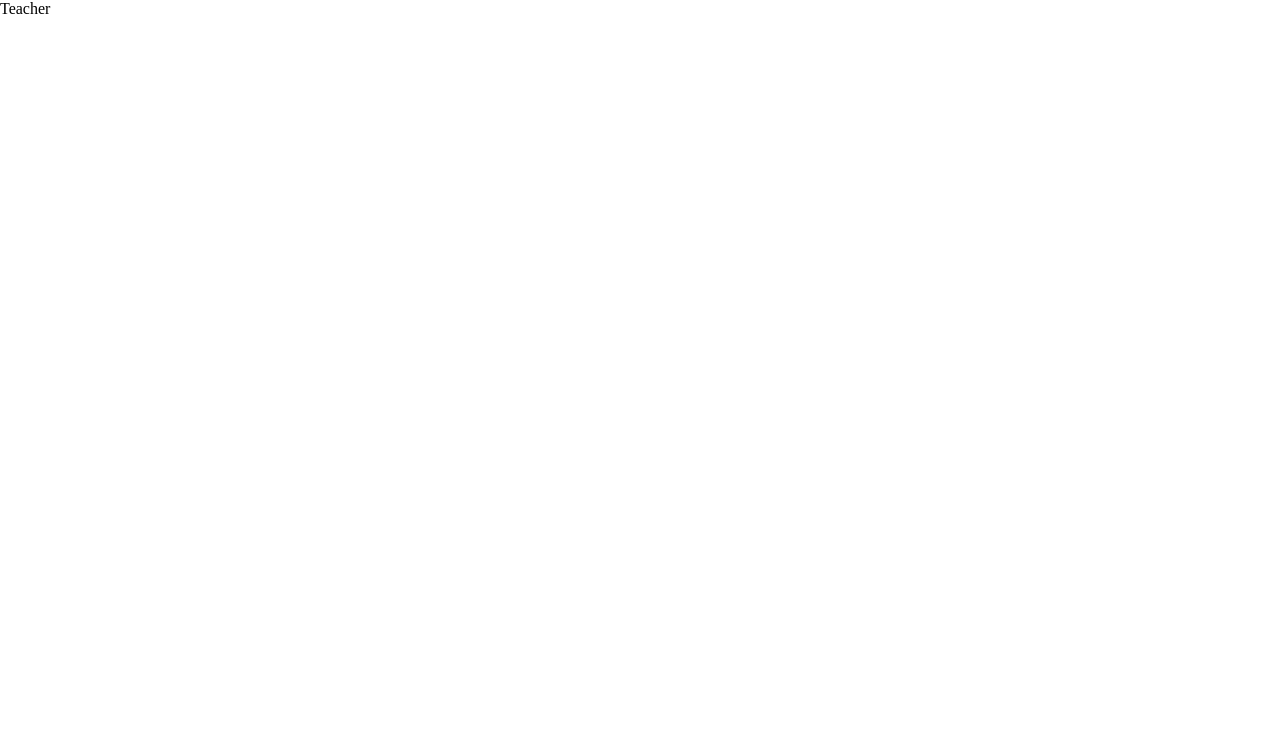
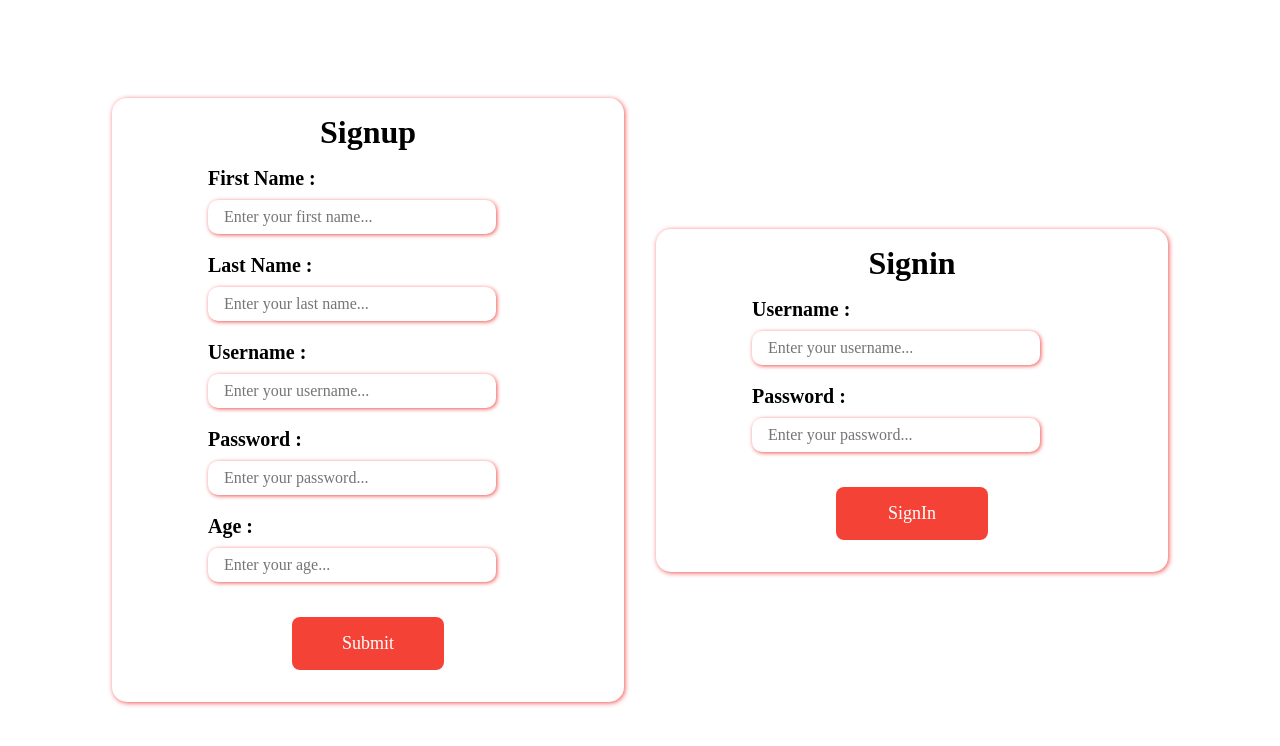
Before and after one commit to KuNaLcoder2003/NotesApp, a React (Vite) app in the folder frontend/: page /teacher in a window 1280 px wide. Shown: the top 746 px of the page. Built offline with nearby package versions, Linux system fonts and the light colour scheme.

Commit message:
Added signup/signin for teachers

```diff
--- a/frontend/src/profiles/Teacher.jsx
+++ b/frontend/src/profiles/Teacher.jsx
@@ -1,10 +1,19 @@
-import React from 'react'
 
-const Teacher = () => {
+import React, { useEffect, useState } from 'react'
+import { useNavigate } from 'react-router-dom';
+// import Header from '../header/Header';
+// import Batches from '../batches/Batches';
+import SignUp from '../components/signup/SignUp'
+import SignIn from '../components/signin/SignIn';
+
+const Teacher = ({setLogin}) => {
   return (
-    <div>
-      Teacher
+
+    <div style={{ display: "flex", alignItems: "center", justifyContent: "center" , gap : "2rem" , height : "100vh" }}>
+      <SignUp url={'http://localhost:3000/api/v1/teacher/signup'} setLogin={setLogin} type= {"teacher"} />
+      <SignIn url={'http://localhost:3000/api/v1/teacher/signin'} setLogin={setLogin} type ={"teacher"} />
     </div>
+
   )
 }
 
```
